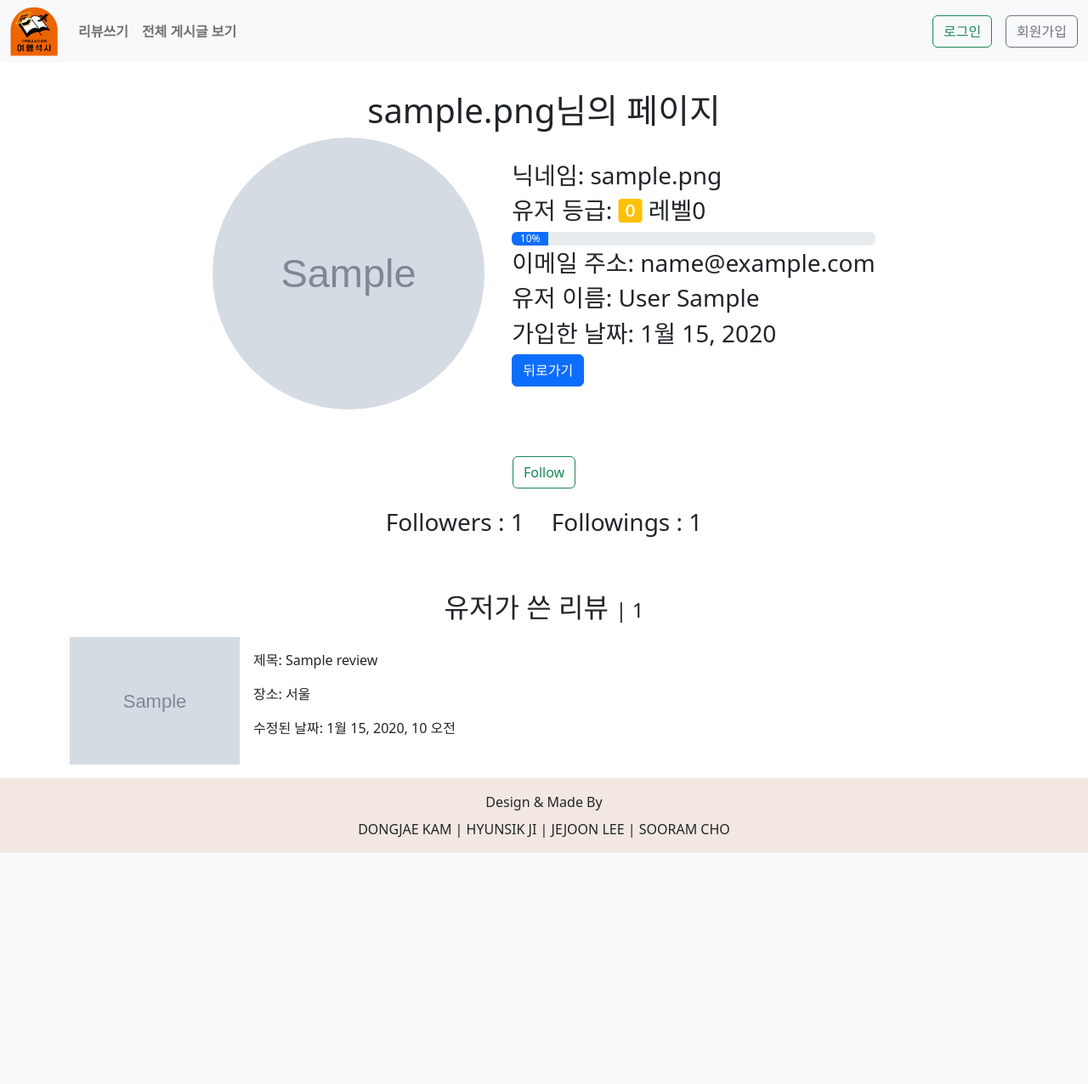
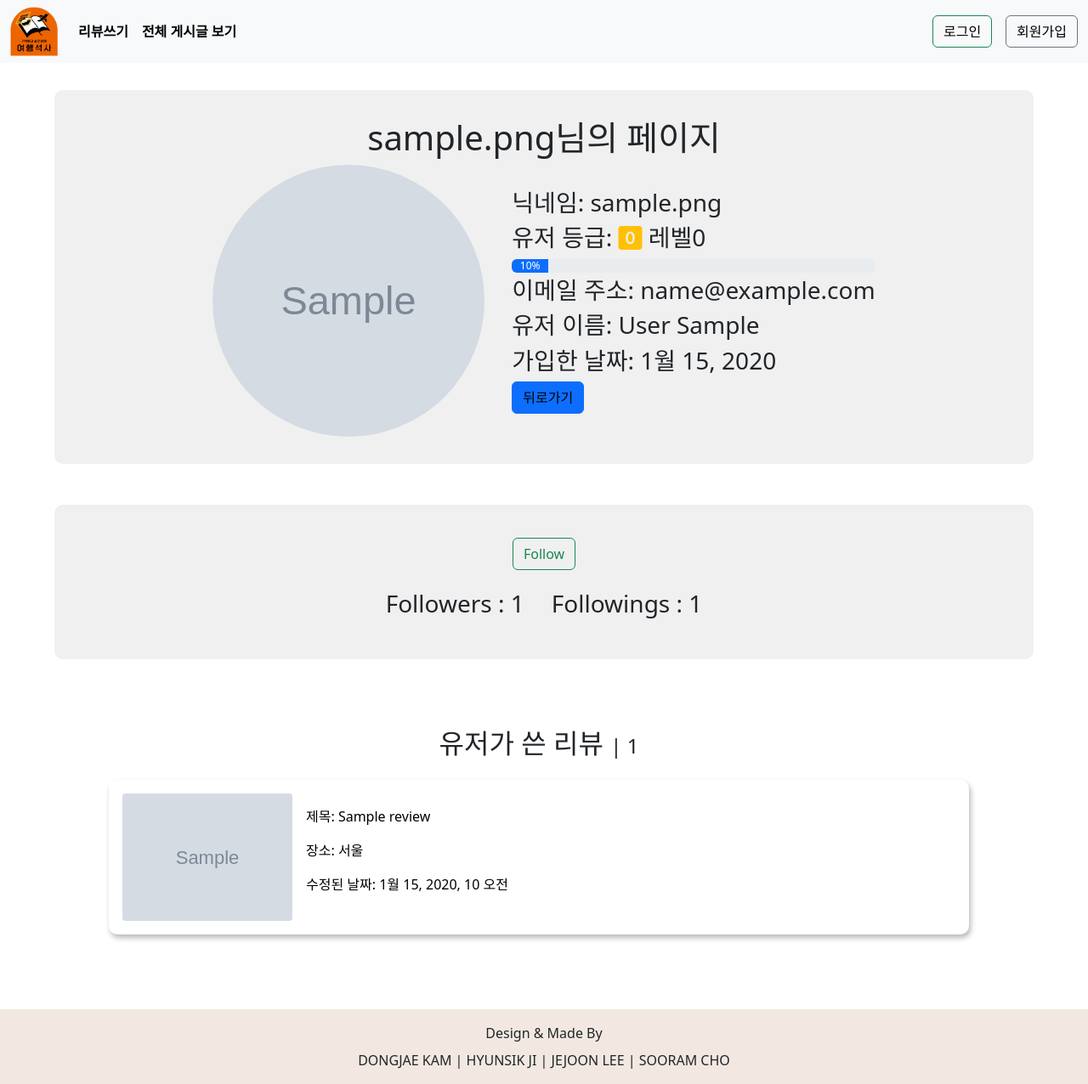
Before and after one commit to DongjaeKam/travel-master, a Django app: page /accounts/1/detail/ in a window 1280 px wide. Shown: the whole page at 85% size. Before the commit the page ends 1004 px from the top, so only its background shows below. Run offline with Django 3.2, Linux system fonts and the light colour scheme; tables that the repository leaves empty hold one stand-in row (values such as "Sample post"); grey boxes marked "Sample" are stand-in pictures; some libraries are stand-ins or nearby versions.

Commit message:
accounts_page update(css)

```diff
--- a/accounts/templates/accounts/detail.html
+++ b/accounts/templates/accounts/detail.html
@@ -1,9 +1,9 @@
 {% extends 'base.html' %}
-
+{% load static %}
 {% block title %}{{ user.profile_name }}님의 페이지{% endblock title %}
 
 {% block content %}
-<section class="detail-user">
+<section class="detail-user review-main">
   <h1 class='text-center'>{{ user.profile_name }}님의 페이지</h1>
   <div class="detail-user-info">
     <img class="detail-user-image" src="{{ user.profile_image.url }}" alt="{{ user.profile_image }}">
@@ -18,7 +18,11 @@
         {% elif user.rank >= 0 %} <i class="bi bi-0-square-fill text-warning"></i> 레벨0
         {% endif %}</h3>
         <div class="my-1 progress">
+          {% if user.rank >= 50 %}
+            <div class="progress-bar" role="progressbar" aria-label="Example with label" style="width: 100%;" aria-valuenow="25" aria-valuemin="0" aria-valuemax="100">Full level up!</div>
+          {% else %}
             <div class="progress-bar" role="progressbar" aria-label="Example with label" style="width: {{ rank_percent }}%;" aria-valuenow="25" aria-valuemin="0" aria-valuemax="100">{{ rank_percent }}%</div>
+          {% endif %}
         </div>
       <h3 class='detail-user-cate'>이메일 주소: {{ user.email }}</h3>
       <h3 class='detail-user-cate'>유저 이름: {{ user.last_name }} {{ user.first_name }} </h3>
@@ -31,7 +35,7 @@
   </div>
 </section>
 
-<section class="follow my-5 d-flex flex-column align-items-center">
+<section class="review-main follow my-5 d-flex flex-column align-items-center">
   <div class="btn">
   {% if request.user != user %}
   {% if request.user not in followers %}
@@ -46,21 +50,27 @@
     <h3 class="follow">Followings : {{ followings.count }}</h3>
   </div>
 </section>
-<section class='container'>
+<section class='container comment-box'>
   <h2 class="text-center">유저가 쓴 리뷰 <span class='fs-4'>| {{ reviews.count }}</span></h2>
   {% for review in reviews %}
-  <div class="user-page-review d-flex align-items-center">
+  <a href="{% url 'articles:review_detail' review.pk %}">
+    <div class="user-page-review d-flex align-items-center comment">
+      {% if review.photo_set.all %}
         {% for photo in review.photo_set.all %}
           {% if forloop.first %}
           <img class="user-page-review-image" src="{{ photo.image.url }}" alt="">
           {% endif %}
           {% endfor %}
+      {% else %}
+          <img class="user-page-review-image" src="{% static 'images/noimg.jpg' %}" alt="">
+      {% endif %}
       <div class="user-review-detail">
         <p>제목: {{ review.title }}</p>
         <p>장소: {{ review.place }}</p>
         <p>수정된 날짜: {{ review.updated_at }}</p>
       </div>
     </div>
+  </a>
 
   {% endfor %}
 </section>
--- a/articles/templates/articles/search.html
+++ b/articles/templates/articles/search.html
@@ -57,6 +57,7 @@
   </div>
 </div>
 
+{% if request.resolver_match.url_name != 'list' %}
 
   <div class="row mt-2">
     <div class="col-12 my-5">
@@ -90,6 +91,7 @@
     </div>
   </div>
 
+{% endif %}
 
 {% endblock %}
 
--- a/static/css/style.css
+++ b/static/css/style.css
@@ -1,3 +1,20 @@
+/* a 링크 효과 없애기 */
+
+a:link {
+  color: black;
+  text-decoration: none;
+}
+
+a:visited {
+  color: black;
+  text-decoration: none;
+}
+
+a:hover {
+  color: black;
+  text-decoration: none;
+}
+
 /* article.index */
 
 .theme-overlay {
@@ -176,6 +193,7 @@
   }
 }
 
+
 /* follow */
 
 #follow-cnt {
@@ -195,6 +213,7 @@
   margin-right: 1rem;
   width: 200px;
   height: 150px;
+  border-radius: 2%;
 }
 
 /* review.detail */
```
Also changed, not shown: static/images/noimg.jpg (added). Lines whose indentation alone changed are shown as unchanged.
